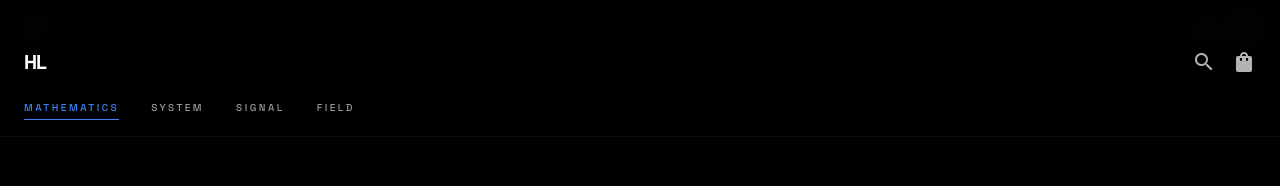
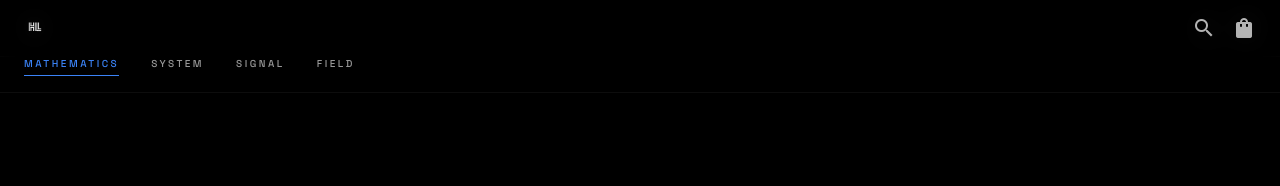
Before and after one commit to AdminAuditavel/hiddenlayer, a React (Vite) app: page / in a window 1280 px wide. Shown: the top 186 px of the page. Built offline with nearby package versions, Linux system fonts and the light colour scheme.

Commit message:
Add logo error handling and adjust layout

```diff
--- a/src/views/HomeView.tsx
+++ b/src/views/HomeView.tsx
@@ -1,6 +1,6 @@
 //src/views/HomeView.tsx
 
-import React from "react";
+import React, { useState } from "react";
 import { Product, AppView } from "../types";
 
 type Props = {
@@ -16,23 +16,37 @@ const HomeView: React.FC<Props> = ({
   setCurrentView,
   navigateToDetail,
 }) => {
+  const [logoError, setLogoError] = useState(false);
+
   return (
     <div className="animate-in fade-in duration-500">
       {/* NAVBAR */}
-      <nav className="fixed top-0 left-0 right-0 z-50 bg-black/80 backdrop-blur-md border-b border-white/5 pt-12 pb-4 px-6">
-        <div className="flex items-center justify-between mb-6">
+      <nav className="fixed top-0 left-0 right-0 z-50 bg-black/80 backdrop-blur-md border-b border-white/5">
+        {/* top row */}
+        <div className="max-w-[1280px] mx-auto px-6 h-14 flex items-center justify-between">
+          <div className="flex items-center">
+            {!logoError ? (
+              <img
+                src="/Logo-Ofical-HL-Branco.svg"
+                alt="Hidden Layer"
+                className="h-[22px] w-auto block"
+                onError={() => setLogoError(true)}
+              />
+            ) : (
               <div className="text-xl font-bold tracking-tighter">HL</div>
+            )}
+          </div>
 
           <div className="flex gap-4">
-            <button className="material-icons text-white/70">
-              search
-            </button>
+            <button className="material-icons text-white/70">search</button>
             <button className="material-icons text-white/70">
               shopping_bag
             </button>
           </div>
         </div>
 
+        {/* tabs row */}
+        <div className="max-w-[1280px] mx-auto px-6 pb-4">
           <div className="overflow-x-auto hide-scrollbar">
             <ul className="flex space-x-8 text-[10px] font-medium tracking-widest-plus uppercase text-white/60 whitespace-nowrap">
               <li
@@ -50,19 +64,18 @@ const HomeView: React.FC<Props> = ({
               <li>Field</li>
             </ul>
           </div>
+        </div>
       </nav>
 
-      <main className="pt-40 pb-20">
+      {/* Ajuste do padding-top para compensar a navbar fixa (h-14 + abas) */}
+      <main className="pt-32 pb-20">
         <div className="max-w-[1280px] mx-auto px-6">
-
           {/* HERO */}
           <section className="mb-16 relative">
-
             {/* TECHNICAL GRID */}
             <div className="absolute inset-0 technical-grid opacity-[0.07] pointer-events-none"></div>
 
             <div className="relative grid grid-cols-1 lg:grid-cols-2 gap-12 items-end">
-
               {/* LEFT */}
               <div className="space-y-6">
                 <div className="text-[10px] font-medium text-primary tracking-widest uppercase">
@@ -85,14 +98,12 @@ const HomeView: React.FC<Props> = ({
                 <span>SERIES LOADED: MATHEMATICS</span>
                 <span className="text-primary">LAYER STATE: ACTIVE</span>
               </div>
-
             </div>
           </section>
 
           {/* SERIES HEADER */}
           <section className="mb-10 border-t border-white/10 pt-6">
             <div className="flex flex-col md:flex-row md:items-end md:justify-between gap-4">
-
               <div>
                 <div className="flex items-center gap-3 mb-2">
                   <span className="text-[10px] bg-primary/10 text-primary px-2 py-1 rounded font-bold uppercase tracking-widest">
@@ -109,7 +120,6 @@ const HomeView: React.FC<Props> = ({
                   systems. Where structure meets absolute geometry.
                 </p>
               </div>
-
             </div>
           </section>
 
@@ -159,11 +169,11 @@ const HomeView: React.FC<Props> = ({
             </div>
 
             <div className="mt-12 text-[8px] text-white/20 uppercase tracking-[0.3em] font-medium leading-loose">
-              Copyright © Hidden Layer System Solutions.<br />
+              Copyright © Hidden Layer System Solutions.
+              <br />
               Developed under mathematical paradigms.
             </div>
           </footer>
-
         </div>
       </main>
     </div>
```
Lines whose indentation alone changed are shown as unchanged.
